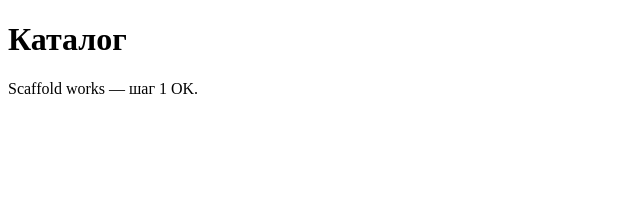
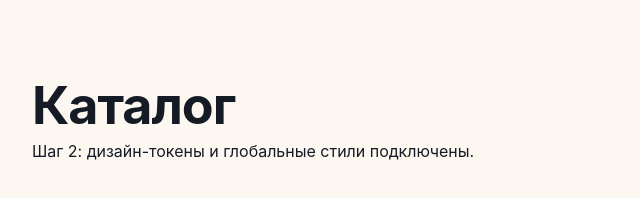
Before and after one commit to shumelkv23-alt/pet-shop, a website built with Vite: page index.html in a window 1280 px wide. Shown: the whole page, without its empty margins (0-640 px from the left). Built offline with nearby package versions, Linux system fonts and the light colour scheme.

Commit message:
feat(styles): add design tokens and global reset

```diff
--- a/index.html
+++ b/index.html
@@ -7,9 +7,9 @@
   </head>
   <body>
     <header id="app-header"></header>
-    <main>
+    <main class="container">
       <h1>Каталог</h1>
-      <p>Scaffold works — шаг 1 OK.</p>
+      <p>Шаг 2: дизайн-токены и глобальные стили подключены.</p>
     </main>
     <script type="module" src="/src/js/pages/catalog.js"></script>
   </body>
--- a/src/js/pages/cart.js
+++ b/src/js/pages/cart.js
@@ -1 +1,4 @@
+import '../../styles/tokens.css';
+import '../../styles/global.css';
+
 console.info('[cart] entry loaded');
--- a/src/js/pages/catalog.js
+++ b/src/js/pages/catalog.js
@@ -1 +1,4 @@
+import '../../styles/tokens.css';
+import '../../styles/global.css';
+
 console.info('[catalog] entry loaded');
--- a/src/js/pages/product.js
+++ b/src/js/pages/product.js
@@ -1 +1,4 @@
+import '../../styles/tokens.css';
+import '../../styles/global.css';
+
 console.info('[product] entry loaded');
--- /dev/null
+++ b/src/styles/global.css
@@ -0,0 +1,124 @@
+/* ==================== Reset ==================== */
+*,
+*::before,
+*::after {
+  box-sizing: border-box;
+}
+
+* {
+  margin: 0;
+  padding: 0;
+}
+
+html {
+  -webkit-text-size-adjust: 100%;
+  text-size-adjust: 100%;
+}
+
+body {
+  min-height: 100vh;
+  background: var(--color-bg);
+  color: var(--color-text);
+  font-family: var(--font-sans);
+  font-size: var(--text-base);
+  line-height: var(--leading-normal);
+  -webkit-font-smoothing: antialiased;
+  -moz-osx-font-smoothing: grayscale;
+  text-rendering: optimizeLegibility;
+}
+
+img,
+picture,
+video,
+canvas,
+svg {
+  display: block;
+  max-width: 100%;
+  height: auto;
+}
+
+input,
+button,
+textarea,
+select {
+  font: inherit;
+  color: inherit;
+}
+
+button {
+  background: none;
+  border: none;
+  cursor: pointer;
+}
+
+ul,
+ol {
+  list-style: none;
+}
+
+a {
+  color: inherit;
+  text-decoration: none;
+}
+
+/* ==================== Typography ==================== */
+h1,
+h2,
+h3,
+h4 {
+  line-height: var(--leading-tight);
+  letter-spacing: var(--tracking-tight);
+  font-weight: 700;
+}
+
+h1 {
+  font-size: var(--text-hero);
+}
+
+h2 {
+  font-size: var(--text-3xl);
+}
+
+h3 {
+  font-size: var(--text-2xl);
+}
+
+h4 {
+  font-size: var(--text-xl);
+}
+
+p {
+  line-height: var(--leading-relaxed);
+}
+
+/* ==================== Layout ==================== */
+.container {
+  width: 100%;
+  max-width: var(--container-max);
+  margin-inline: auto;
+  padding-inline: var(--container-pad);
+}
+
+main {
+  min-height: calc(100vh - var(--header-height));
+  padding-block: var(--space-section);
+}
+
+/* ==================== Accessibility ==================== */
+:focus-visible {
+  outline: none;
+  box-shadow: var(--shadow-focus);
+  border-radius: var(--radius-sm);
+}
+
+.visually-hidden {
+  position: absolute;
+  width: 1px;
+  height: 1px;
+  padding: 0;
+  margin: -1px;
+  overflow: hidden;
+  clip: rect(0, 0, 0, 0);
+  white-space: nowrap;
+  border: 0;
+}
--- /dev/null
+++ b/src/styles/tokens.css
@@ -0,0 +1,81 @@
+:root {
+  /* ==================== Colors ==================== */
+  --color-bg: oklch(98% 0.01 80);
+  --color-surface: oklch(100% 0 0);
+  --color-surface-alt: oklch(96% 0.01 80);
+  --color-text: oklch(22% 0.02 260);
+  --color-muted: oklch(55% 0.02 260);
+  --color-border: oklch(92% 0.005 260);
+
+  --color-accent: oklch(72% 0.15 45);
+  --color-accent-hover: oklch(66% 0.17 45);
+  --color-accent-contrast: oklch(100% 0 0);
+
+  --color-star: oklch(82% 0.17 85);
+  --color-success: oklch(70% 0.17 150);
+  --color-danger: oklch(58% 0.22 25);
+
+  /* ==================== Typography ==================== */
+  --font-sans: 'Inter', 'Segoe UI', system-ui, -apple-system, sans-serif;
+  --font-display: 'Inter', system-ui, sans-serif;
+
+  --text-xs: 0.75rem;
+  --text-sm: 0.875rem;
+  --text-base: 1rem;
+  --text-lg: 1.125rem;
+  --text-xl: 1.25rem;
+  --text-2xl: 1.5rem;
+  --text-3xl: 2rem;
+  --text-hero: clamp(2rem, 1rem + 4vw, 3.25rem);
+
+  --leading-tight: 1.2;
+  --leading-normal: 1.5;
+  --leading-relaxed: 1.7;
+
+  --tracking-tight: -0.02em;
+  --tracking-normal: 0;
+
+  /* ==================== Spacing ==================== */
+  --space-1: 0.25rem;
+  --space-2: 0.5rem;
+  --space-3: 0.75rem;
+  --space-4: 1rem;
+  --space-5: 1.5rem;
+  --space-6: 2rem;
+  --space-7: 2.5rem;
+  --space-8: 4rem;
+  --space-section: clamp(2.5rem, 1.5rem + 4vw, 5rem);
+
+  /* ==================== Radius ==================== */
+  --radius-sm: 8px;
+  --radius-md: 14px;
+  --radius-lg: 24px;
+  --radius-full: 9999px;
+
+  /* ==================== Shadows ==================== */
+  --shadow-sm: 0 1px 2px oklch(0% 0 0 / 0.06);
+  --shadow-md: 0 6px 16px oklch(0% 0 0 / 0.08);
+  --shadow-hover: 0 12px 28px oklch(0% 0 0 / 0.12);
+  --shadow-focus: 0 0 0 3px oklch(72% 0.15 45 / 0.3);
+
+  /* ==================== Motion ==================== */
+  --duration-fast: 150ms;
+  --duration-normal: 300ms;
+  --duration-slow: 500ms;
+  --ease-out: cubic-bezier(0.16, 1, 0.3, 1);
+  --ease-in-out: cubic-bezier(0.65, 0, 0.35, 1);
+
+  /* ==================== Layout ==================== */
+  --container-max: 1280px;
+  --container-pad: clamp(1rem, 0.5rem + 2vw, 2rem);
+  --header-height: 72px;
+}
+
+@media (prefers-reduced-motion: reduce) {
+  *,
+  *::before,
+  *::after {
+    animation-duration: 0.01ms !important;
+    transition-duration: 0.01ms !important;
+  }
+}
```
Also changed, not shown: cart.html (+1 -1 lines), product.html (+1 -1 lines).
